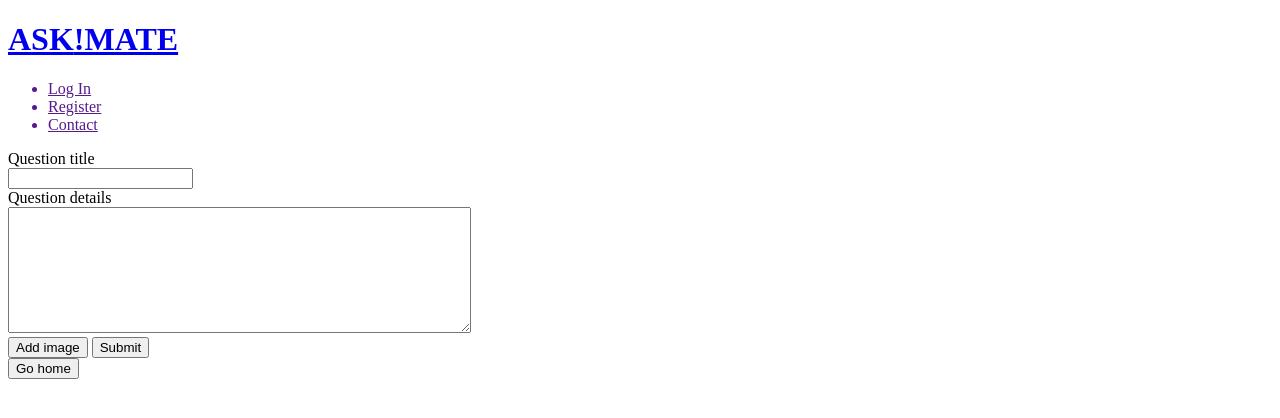
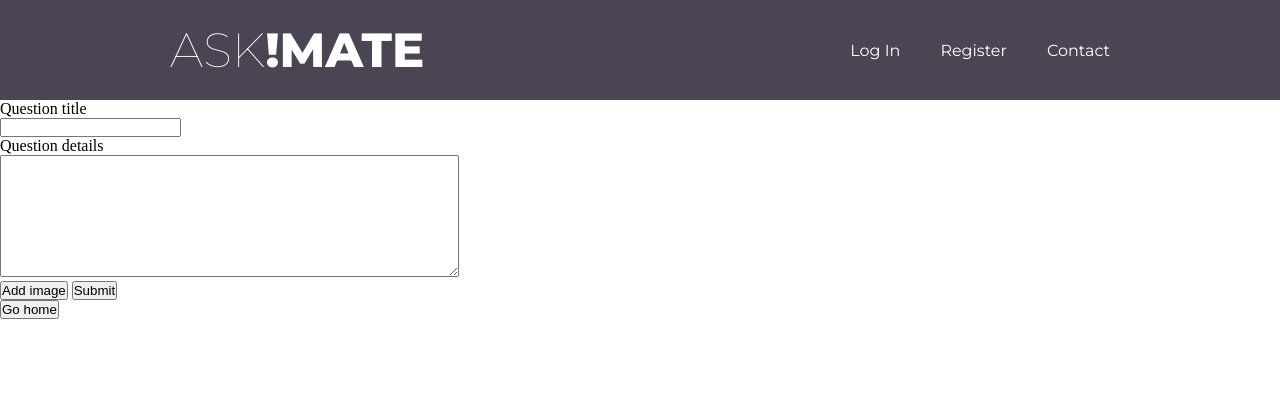
Before and after one commit to Adrian-P0gar/First-web-project, a Flask app: page /add in a window 1280 px wide. Shown: the top 418 px of the page. Run offline with Flask 2, Linux system fonts and the light colour scheme.

Commit message:
draft css

```diff
--- a/static/style.css
+++ b/static/style.css
@@ -1,7 +1,94 @@
+*{
+	margin: 0;
+	padding: 0;
+	list-style: none;
+	text-decoration: none;
+}
+
+.header {
+	width: 100%;
+	height: 100px;
+	display: block;
+	background-color: #4a4453;
+}
+
+.inner_header{
+	width: 940px;
+	height: 100%;
+	display: block;
+	margin: 0 auto;
+	/*background-color: #c24838;*/
+}
+
+.logo_container {
+	height: 100%;
+	display: table;
+	float: left;
+}
+
+.logo_container h1{
+	color: white;
+	height: 100%;
+	display: table-cell;
+	vertical-align: middle;
+	font-family: 'Montserrat', sans-serif;
+	font-size: 48px;
+	font-weight: 100;
+}
+
+.logo_container h1 span{
+		font-weight: 800;
+}
+
+
+.navigation {
+	float: right;
+	height: 100px;
+}
+
+.navigation a{
+	height: 100px;
+	display: table;
+	float: left;
+	padding: 0px 20px;
+}
+
+.navigation a:last-child{
+	padding-right: 0;
+}
+
+
+.navigation a li{
+	display: table-cell;
+	vertical-align: middle;
+	height:100px;
+	color: white;
+	font-family: 'Montserrat', sans-serif;
+	font-size: 16px;
+}
+
+
+.search_field{
+	display:block;
+  	left:50%;
+  	position:absolute;
+  	top:30%;
+}
+
 .element {
 	padding: 0;
 	margin: 0;
 }
+
+header {
+	width: 940px;
+	height: 200px;
+	background-color: #4a4453;
+	position: fixed;
+	top: 0;
+	margin-bottom: 30px;
+}
+
 
 .pageName {
 	background-image: radial-gradient(slategray 25%, darkslateblue 75%);
```
Also changed, not shown: other parts of static/style.css (+89 -0 lines).
